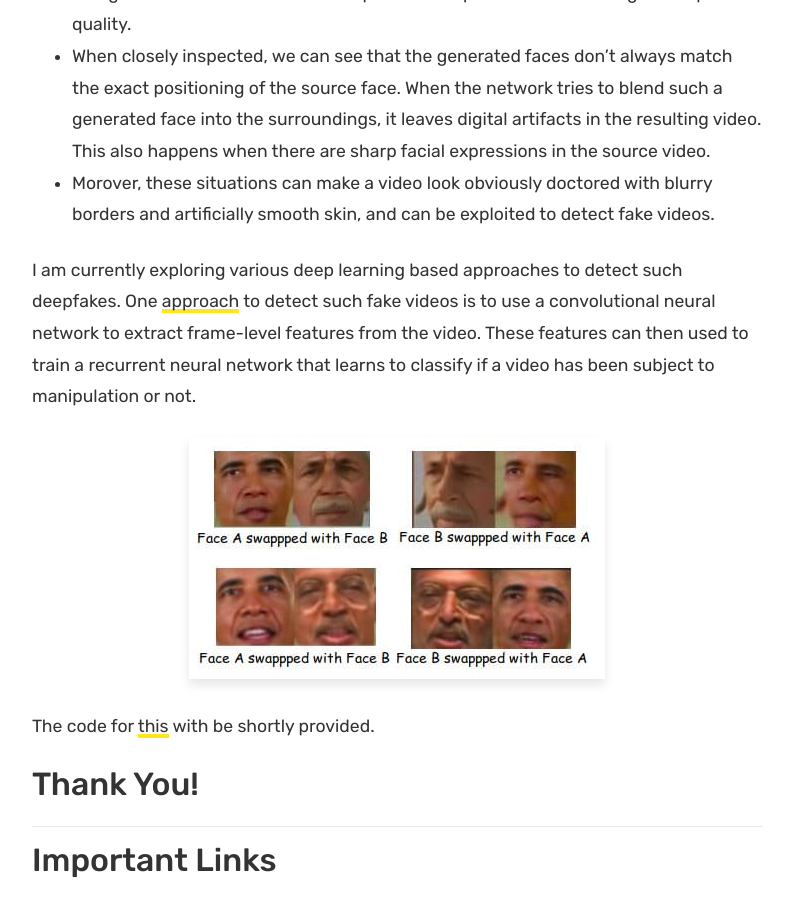
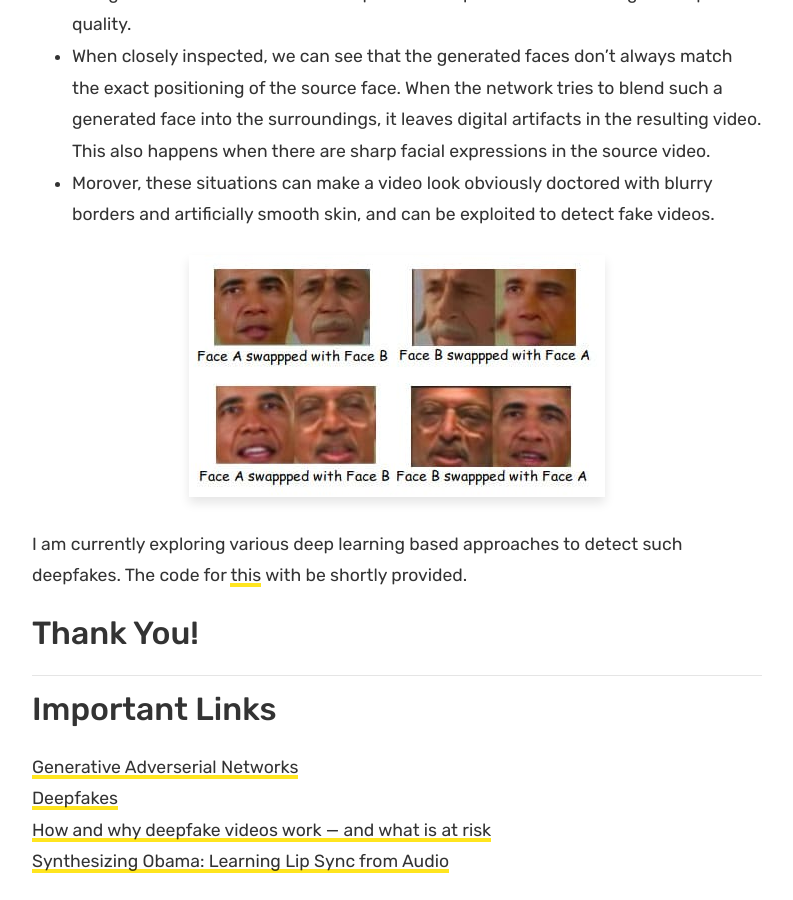
Before and after one commit to imrahulr/imrahulr.github.io, a Jekyll site: the page built from _posts/2019-01-02-deepfakes.md, in a window 1280 px wide and 900 px high, scrolled down 6172 px. Shown: the whole window, without its empty margins (53-846 px from the left). Built offline with Jekyll 4.4.1, drawn with Linux system fonts in a browser that asks for light colours; comment, search, counter and statistics services are not loaded.

Commit message:
first commit

```diff
--- a/_posts/2019-01-02-deepfakes.md
+++ b/_posts/2019-01-02-deepfakes.md
@@ -69,7 +69,7 @@
 
 Our current research mainly focuses on exploiting features in generative fake videos in order to detect and identify the fake videos better. Here are some results.
 
-<p><iframe style="width:100%;" height="350" src="https://drive.google.com/file/d/1S6z8FUB0U1Y93ocCGF8uJmDqEl3wqjiX/view?usp=sharing" frameborder="0" allowfullscreen></iframe></p>
+<p><iframe style="width:100%;" height="350" src="https://drive.google.com/file/d/1S6z8FUB0U1Y93ocCGF8uJmDqEl3wqjiX/preview" frameborder="0" allowfullscreen></iframe></p>
 
 - The network is trained for 50,000 iterations. This takes 15 hours on Nvidia Tesla V100 GPU.
 - We use custom loss functions to penalize the region around the eyes and the lips for generating realistic-looking facial movements. This also results in better consistency between source and target eye & lip movements.
@@ -77,11 +77,9 @@
 - When closely inspected, we can see that the generated faces don’t always match the exact positioning of the source face. When the network tries to blend such a generated face into the surroundings, it leaves digital artifacts in the resulting video. This also happens when there are sharp facial expressions in the source video.
 - Morover, these situations can make a video look obviously doctored with blurry borders and artificially smooth skin, and can be exploited to detect fake videos.
 
-I am currently exploring various deep learning based approaches to detect such deepfakes. One <a href="https://engineering.purdue.edu/~dgueraco/content/deepfake.pdf">approach</a> to detect such fake videos is to use a convolutional neural network to extract frame-level features from the video. These features can then used to train a recurrent neural network that learns to classify if a video has been subject to manipulation or not.
-
 <p align="center"><img src="{{ site.baseurl }}/assets/images/df/df6.jpg" alt="More Results"/></p>
 
-The code for <a href="#">this</a> with be shortly provided.
+I am currently exploring various deep learning based approaches to detect such deepfakes. The code for <a href="#">this</a> with be shortly provided.
 
 ## Thank You!
 
```
